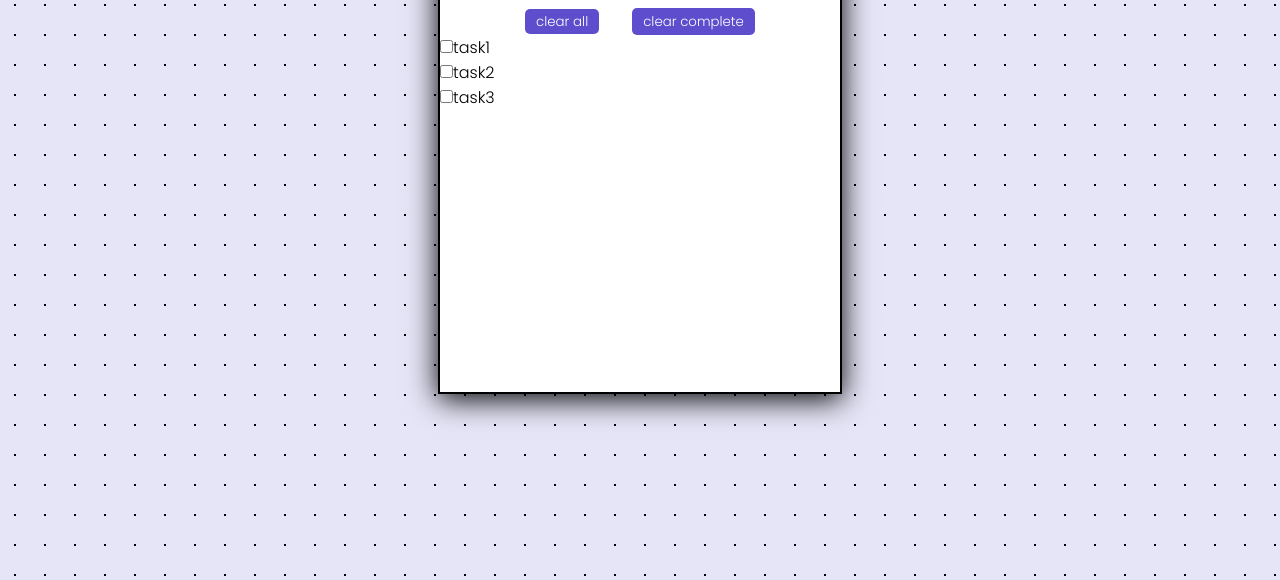
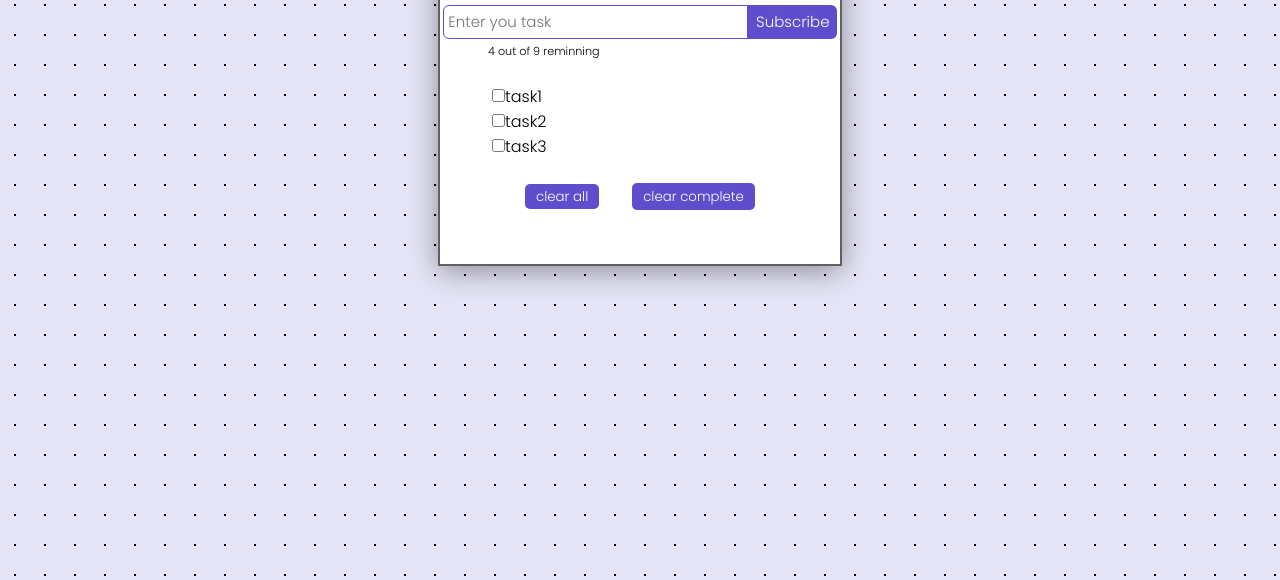
Before and after one commit to c00ldy/To-Do-List, a plain HTML site: page index.html in a window 1280 px wide. Shown: the part 220-800 px from the top of the page. Drawn offline with Linux system fonts and the light colour scheme.

Commit message:
final UI

```diff
--- a/index.html
+++ b/index.html
@@ -18,16 +18,17 @@
 
         <div class="txt">4 out of 9 reminning</div>
 
+        <div class="list">
+            <div><input type="checkbox">task1</div>
+            <div><input type="checkbox">task2</div>
+            <div><input type="checkbox">task3</div>
+        </div>
+
         <div class="btn">
             <div><button class="btnstyl">clear all</button></div>
             <div><button class="btnstyl">clear complete</button></div>
         </div>
 
-        <div>
-            <div><input type="checkbox">task1</div>
-            <div><input type="checkbox">task2</div>
-            <div><input type="checkbox">task3</div>
-        </div>
     </section>
 </body>
 
--- a/style.css
+++ b/style.css
@@ -22,11 +22,11 @@ body {
 
 .mainsection {
     background-color: white;
-    margin-top: 7%;
-    border: 2px solid black;
-    height: 65vh;
+    margin-top: 12%;
+    border: 2px solid rgba(0, 0, 0, 0.619);
+    height: 41vh;
     width: 50vh;
-    box-shadow: 0px 5px 28px black;
+    box-shadow: 0px 5px 28px rgba(0, 0, 0, 0.397);
 
 }
 
@@ -47,7 +47,7 @@ body {
 .input {
     padding: 0 0.3rem;
     height: 32px;
-    color: #fff;
+    color: #000000;
     font-size: 15px;
     border: 1px solid #5e4dcd;
     border-radius: 6px 0 0 6px;
@@ -104,3 +104,9 @@ body {
     border: none;
     border-radius: 5px;
 }
+
+
+
+.list{
+    margin: 6%  13% ;
+}
```
